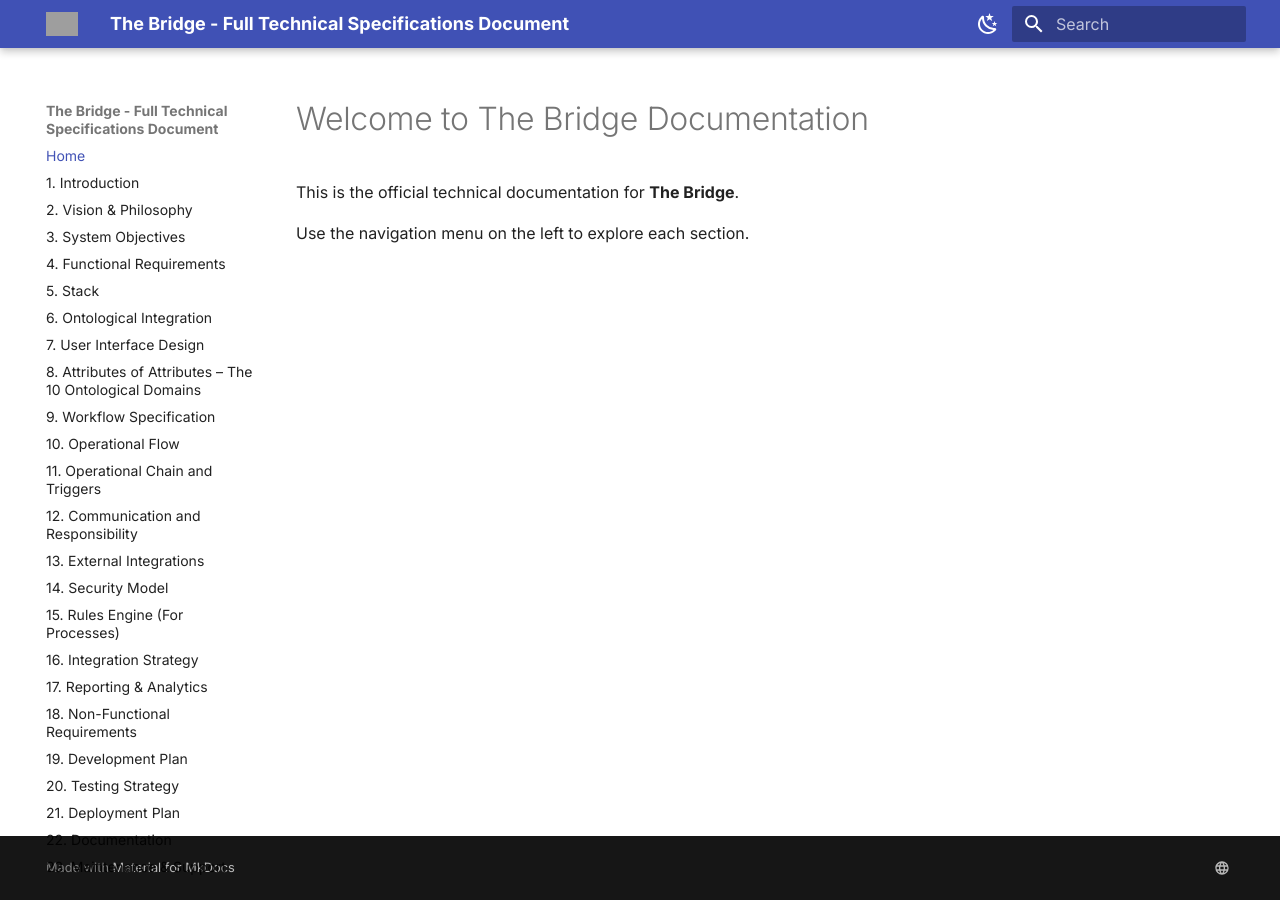
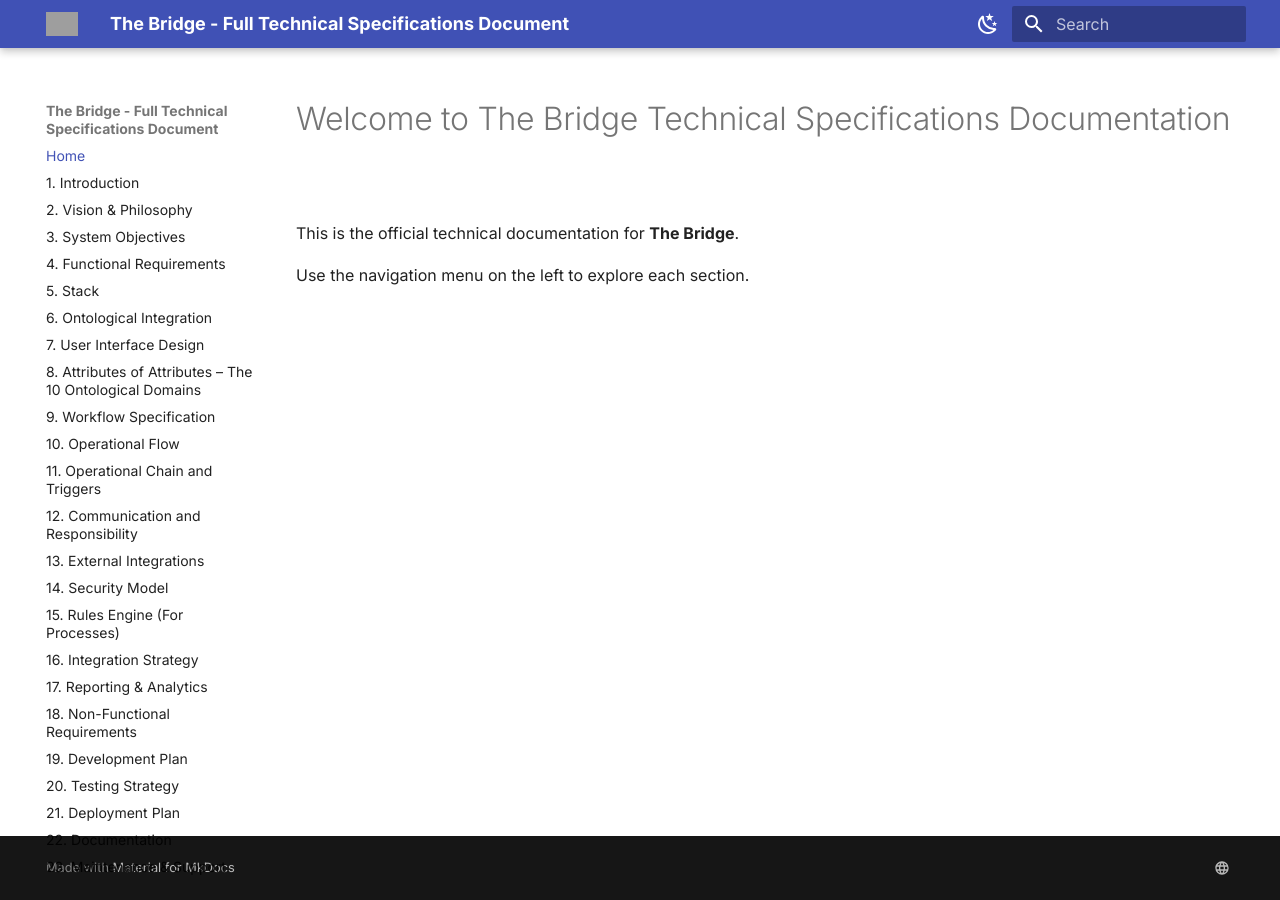
Before and after one commit to caufero/thebridge-docs, an MkDocs documentation site: the page built from docs/index.md, in a window 1280 px wide. Built offline with MkDocs 1.6.1 and Material for MkDocs 9.7.7, drawn with Linux system fonts in a browser that asks for light colours; grey boxes are pictures that could not be loaded.

Commit message:
Update index.md

```diff
--- a/docs/index.md
+++ b/docs/index.md
@@ -1,4 +1,4 @@
-# Welcome to The Bridge Documentation
+# Welcome to The Bridge Technical Specifications Documentation
 
 This is the official technical documentation for **The Bridge**.
 
```
